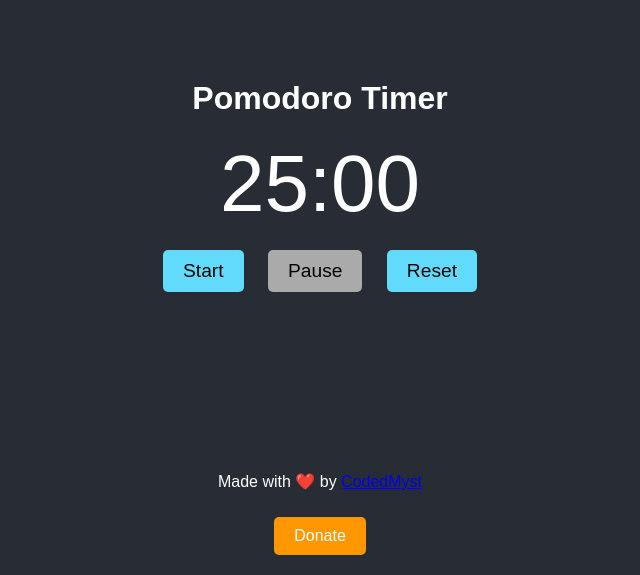
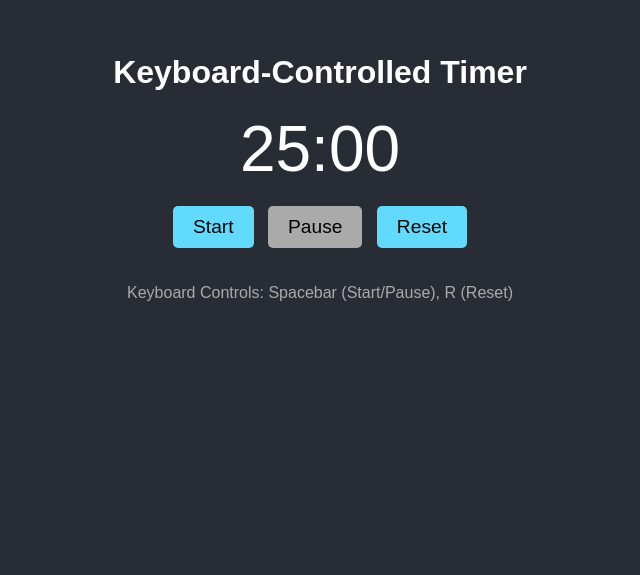
Before and after one commit to CodedMyst/Timer, a plain HTML site: page index.html in a window 1280 px wide. Shown: the part 225-800 px from the top of the page, without its empty margins (320-960 px from the left). Drawn offline with Linux system fonts and the light colour scheme.

Commit message:
Add files via upload

```diff
--- a/index.html
+++ b/index.html
@@ -3,7 +3,7 @@
 <head>
     <meta charset="UTF-8">
     <meta name="viewport" content="width=device-width, initial-scale=1.0">
-    <title>Pomodoro Timer</title>
+    <title>Keyboard-Controlled Timer</title>
     <style>
         body {
             margin: 0;
@@ -18,15 +18,13 @@
             text-align: center;
         }
         .timer {
-            font-size: 5rem;
-        }
-        .controls {
-            margin-top: 20px;
+            font-size: 4rem;
+            margin-bottom: 20px;
         }
         .controls button {
             font-size: 1.2rem;
             padding: 10px 20px;
-            margin: 0 10px;
+            margin: 0 5px;
             cursor: pointer;
             border: none;
             background-color: #61dafb;
@@ -37,46 +35,33 @@
             background-color: #aaa;
             cursor: not-allowed;
         }
-        footer {
-            position: absolute;
-            bottom: 20px;
-            text-align: center;
-        }
-        .donate-button {
-            margin-top: 10px;
+        .key-bindings {
+            margin-top: 20px;
             font-size: 1rem;
-            padding: 10px 20px;
-            background-color: #ff9800;
-            color: white;
-            border: none;
-            border-radius: 5px;
-            cursor: pointer;
+            color: #aaaaaa;
         }
     </style>
 </head>
 <body>
-    <div>
-        <h1>Pomodoro Timer</h1>
+    <h1>Keyboard-Controlled Timer</h1>
     <div class="timer" id="timer">25:00</div>
     <div class="controls">
         <button id="startButton">Start</button>
         <button id="pauseButton" disabled>Pause</button>
         <button id="resetButton">Reset</button>
     </div>
+    <div class="key-bindings">
+        <p>Keyboard Controls: Spacebar (Start/Pause), R (Reset)</p>
     </div>
-    <footer>
-        <p>Made with ❤️ by <a href="https://github.com/CodedMyst" target="_blank">CodedMyst</a></p>
-        <button class="donate-button" onclick="window.open('https://paypal.me/nationallibrary.live', '_blank')">Donate</button>
-    </footer>
     <script>
-        let timerElement = document.getElementById("timer");
-        let startButton = document.getElementById("startButton");
-        let pauseButton = document.getElementById("pauseButton");
-        let resetButton = document.getElementById("resetButton");
+        const timerElement = document.getElementById("timer");
+        const startButton = document.getElementById("startButton");
+        const pauseButton = document.getElementById("pauseButton");
+        const resetButton = document.getElementById("resetButton");
 
         let intervalId = null;
+        let timeLeft = 25 * 60; // 25 minutes in seconds
         let isRunning = false;
-        let timeLeft = 25 * 60; // 25 minutes in seconds
 
         function updateTimerDisplay() {
             const minutes = String(Math.floor(timeLeft / 60)).padStart(2, "0");
@@ -94,7 +79,7 @@
                     } else {
                         clearInterval(intervalId);
                         isRunning = false;
-                        alert("Time's up! Take a short break.");
+                        alert("Time's up!");
                     }
                 }, 1000);
                 startButton.disabled = true;
@@ -114,17 +99,32 @@
         function resetTimer() {
             clearInterval(intervalId);
             isRunning = false;
-            timeLeft = 25 * 60; // Reset to 25 minutes
+            timeLeft = 25 * 60;
             updateTimerDisplay();
             startButton.disabled = false;
             pauseButton.disabled = true;
         }
 
+        // Add keyboard controls
+        document.addEventListener("keydown", (event) => {
+            if (event.code === "Space") {
+                // Spacebar toggles between start and pause
+                if (isRunning) {
+                    pauseTimer();
+                } else {
+                    startTimer();
+                }
+                event.preventDefault(); // Prevent scrolling on Spacebar
+            } else if (event.code === "KeyR") {
+                // R key resets the timer
+                resetTimer();
+            }
+        });
+
         startButton.addEventListener("click", startTimer);
         pauseButton.addEventListener("click", pauseTimer);
         resetButton.addEventListener("click", resetTimer);
 
-        // Initialize the timer display
         updateTimerDisplay();
     </script>
 </body>
```
Lines whose indentation alone changed are shown as unchanged.
